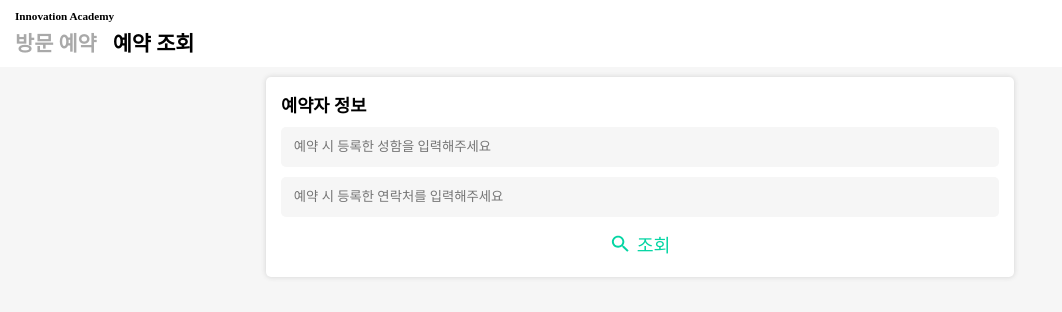
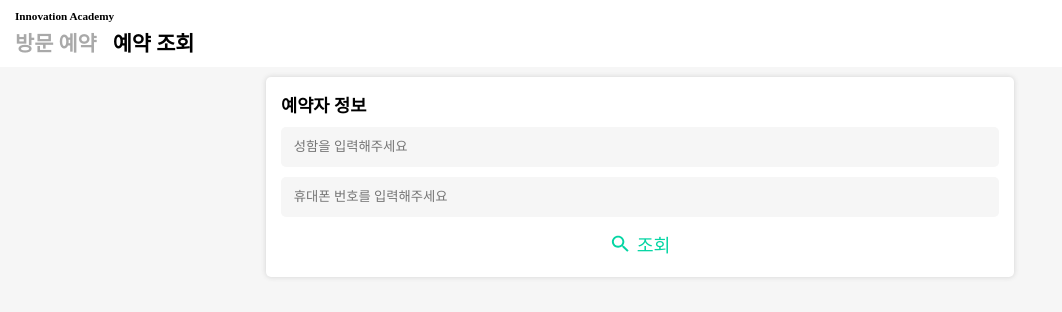
Before and after one commit to 42Sunny/visitor_front, a React (Create React App) app: page /lookup in a window 1280 px wide. Shown: the top 312 px of the page, without its empty margins (0-1062 px from the left). Built offline with nearby package versions, Linux system fonts and the light colour scheme; the HTML template or start-up script is replaced by a standard one; a web font is replaced by a local one.

Commit message:
VSTR-109 예약 조회 시, placeholder 내용 변경

```diff
--- a/src/components/Lookup/LookupInput.js
+++ b/src/components/Lookup/LookupInput.js
@@ -41,13 +41,13 @@ const LookupInput = () => {
       <div className={styles.LookupInputs}>
         <input
           className={styles.LookupInputInput}
-          placeholder="예약 시 등록한 성함을 입력해주세요"
+          placeholder="성함을 입력해주세요"
           defaultValue={name}
           onChange={handleChangeName}
         />
         <input
           className={styles.LookupInputInput}
-          placeholder="예약 시 등록한 연락처를 입력해주세요"
+          placeholder="휴대폰 번호를 입력해주세요"
           value={phone}
           onChange={handleChangePhone}
           type="tel"
```
